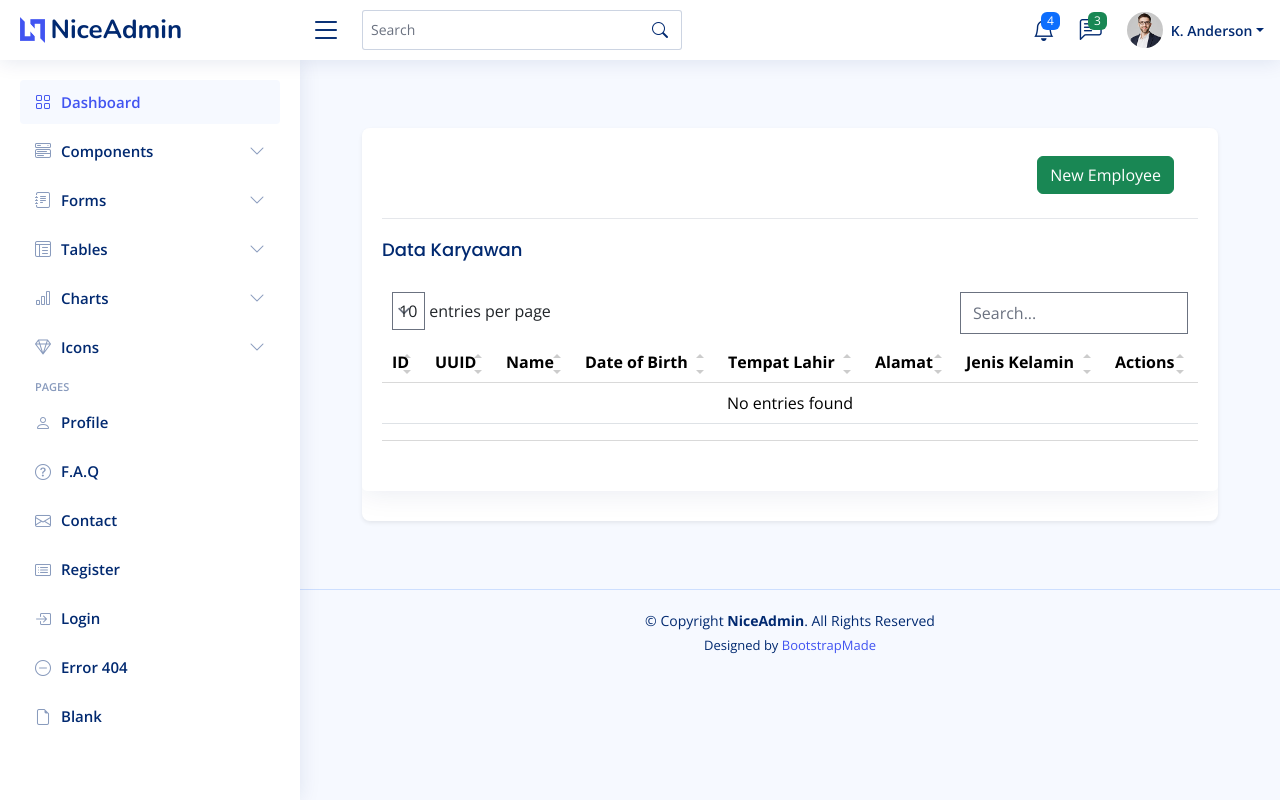
After one commit to yusupfey/HRIS, a Laravel app: page /employees in a window 1280 px wide. The commit adds this page. Run offline with Laravel 12, Linux system fonts and the light colour scheme; a user stored in the database is signed in; data comes from the database, SQL or seed files in the repository; data that the repository does not hold is empty; style sheets or scripts are compiled from the project's sources; parts of the project's set-up code (start-up, migrations or seed data) failed here and were passed over; some libraries are stand-ins or nearby versions.

Commit message:
master karyawan insert update delete

```diff
--- /dev/null
+++ b/app/Http/Controllers/EmployeeController.php
@@ -0,0 +1,66 @@
+<?php
+
+namespace App\Http\Controllers;
+
+use Illuminate\Http\Request;
+use App\Models\Employee;
+
+class EmployeeController extends Controller
+{
+    public function index()
+    {
+        $employees = Employee::all();
+        return view('employees.index', compact('employees'));
+    }
+
+    public function create()
+    {
+        return view('employees.create');
+    }
+
+    public function store(Request $request)
+    {
+        $request->validate([
+            'uuid' => 'required|string|max:16|unique:employees',
+            'name' => 'required|string|max:255',
+            'DOB' => 'required|date',
+            'tempat_lahir' => 'required|string|max:100',
+            'alamat' => 'required|string',
+            'jenis_kelamin' => 'required|integer',
+        ]);
+
+        Employee::create($request->all());
+
+        return redirect()->route('employees.index')->with('success', 'Employee created successfully.');
+    }
+
+    public function edit($id)
+    {
+        $employee = Employee::findOrFail($id);
+        return view('employees.edit', compact('employee'));
+    }
+
+    public function update(Request $request, $id)
+    {
+        $request->validate([
+            'uuid' => 'required|string|max:16|unique:employees,uuid,' . $id,
+            'name' => 'required|string|max:255',
+            'DOB' => 'required|date',
+            'tempat_lahir' => 'required|string|max:100',
+            'alamat' => 'required|string',
+            'jenis_kelamin' => 'required|integer',
+        ]);
+
+        $employee = Employee::findOrFail($id);
+        $employee->update($request->all());
+
+        return redirect()->route('employees.index')->with('success', 'Employee updated successfully.');
+    }
+    public function destroy($id, Request $request)
+    {
+        $employee = Employee::findOrFail($id);
+        $employee->delete();
+
+        return redirect()->route('employees.index')->with('success', 'Employee deleted successfully.');
+    }
+}
--- /dev/null
+++ b/app/Models/Employee.php
@@ -0,0 +1,15 @@
+<?php
+
+namespace App\Models;
+
+use Illuminate\Database\Eloquent\Factories\HasFactory;
+use Illuminate\Database\Eloquent\Model;
+
+class Employee extends Model
+{
+    use HasFactory;
+
+    protected $fillable = [
+        'uuid', 'name', 'DOB', 'tempat_lahir', 'alamat', 'jenis_kelamin', 'inactive_date'
+    ];
+}
--- a/app/Providers/AppServiceProvider.php
+++ b/app/Providers/AppServiceProvider.php
@@ -19,6 +19,6 @@ class AppServiceProvider extends ServiceProvider
      */
     public function boot(): void
     {
-        //
+
     }
 }
--- a/package.json
+++ b/package.json
@@ -13,6 +13,6 @@
         "laravel-vite-plugin": "^1.0",
         "postcss": "^8.4.31",
         "tailwindcss": "^3.1.0",
-        "vite": "^5.0"
+        "vite": "^5.3.4"
     }
 }
--- /dev/null
+++ b/resources/views/employees/index.blade.php
@@ -0,0 +1,86 @@
+<x-main-layout>
+
+    <div class="py-12">
+        <div class="max-w-7xl mx-auto sm:px-6 lg:px-8">
+            <div class="bg-white dark:bg-gray-800 overflow-hidden shadow-sm sm:rounded-lg">
+
+
+                <section class="section">
+                    <div class="row">
+                      <div class="col-lg-12">
+
+                        <div class="card">
+                          <div class="card-body">
+                            <div class="p-6 border-b border-gray-200 d-flex justify-content-end mt-1">
+                                <a href="{{ route('employees.create') }}" class="btn btn-success">New Employee</a>
+                            </div>
+                            <h5 class="card-title">Data Karyawan</h5>
+                            <!-- Table with stripped rows -->
+                            <table class="table datatable">
+
+                                <thead>
+                                    <tr>
+                                        <th>ID</th>
+                                        <th>UUID</th>
+                                        <th>Name</th>
+                                        <th>Date of Birth</th>
+                                        <th>Tempat Lahir</th>
+                                        <th>Alamat</th>
+                                        <th>Jenis Kelamin</th>
+                                        <th>Actions</th>
+                                    </tr>
+                                </thead>
+                                <tbody>
+                                    @foreach ($employees as $employee)
+                                        <tr>
+                                            <td>{{ $employee->id }}</td>
+                                            <td>{{ $employee->uuid }}</td>
+                                            <td>{{ $employee->name }}</td>
+                                            <td>{{ $employee->DOB }}</td>
+                                            <td>{{ $employee->tempat_lahir }}</td>
+                                            <td>{{ $employee->alamat }}</td>
+                                            <td>{{ $employee->jenis_kelamin == 1 ? 'Laki-laki' : 'Perempuan' }}</td>
+                                            <td>
+                                                <div class="dropdown">
+                                                    <button class="btn btn-primary dropdown-toggle" type="button" id="dropdownMenuButton{{ $employee->id }}" data-bs-toggle="dropdown" aria-expanded="false">
+                                                        Actions
+                                                    </button>
+                                                    <ul class="dropdown-menu" aria-labelledby="dropdownMenuButton{{ $employee->id }}">
+                                                        <li>
+                                                            <a href="{{ route('employees.edit', $employee->id) }}" class="dropdown-item">
+                                                                Edit
+                                                            </a>
+                                                        </li>
+                                                        <li>
+                                                            <form action="{{ route('employees.destroy', $employee->id) }}" method="POST" style="display:inline;">
+                                                                @csrf
+                                                                <button type="submit" class="dropdown-item" onclick="return confirm('Anda yakin hapus data ini?');">
+                                                                    Delete
+                                                                </button>
+                                                            </form>
+                                                        </li>
+                                                    </ul>
+                                                </div>
+
+                                            </td>
+                                        </tr>
+                                    @endforeach
+                                </tbody>
+                            </table>
+                            <!-- End Table with stripped rows -->
+
+                          </div>
+                        </div>
+
+                      </div>
+                    </div>
+                  </section>
+
+                {{-- <x-primary-button>ngetes</x-primary-button>
+                <button class="btn btn-primary ">ini yang ke 2</button> --}}
+                {{-- <a href="{{ route('employees.create') }}" class="btn btn-success float-right">Create New Employee</a> --}}
+
+            </div>
+        </div>
+    </div>
+</x-main-layout>
--- a/resources/views/layouts/main.blade.php
+++ b/resources/views/layouts/main.blade.php
@@ -26,6 +26,13 @@
   <link href="{{asset('assets/vendor/remixicon/remixicon.css')}}" rel="stylesheet">
   <link href="{{asset('assets/vendor/simple-datatables/style.css')}}" rel="stylesheet">
 
+  <!-- Fonts -->
+  <link rel="preconnect" href="https://fonts.bunny.net">
+  <link href="https://fonts.bunny.net/css?family=figtree:400,500,600&display=swap" rel="stylesheet" />
+
+  <!-- Scripts -->
+  @vite(['resources/css/app.css', 'resources/js/app.js'])
+
   <!-- Template Main CSS File -->
   <link href="{{asset('assets/css/style.css')}}" rel="stylesheet">
 
@@ -45,7 +52,7 @@
 
     <div class="d-flex align-items-center justify-content-between">
       <a href="index.html" class="logo d-flex align-items-center">
-        <img src="{{asset('assets/img/logo.png"')}}' alt="">
+        <img src="{{asset('assets/img/logo.png')}}" alt="">
         <span class="d-none d-lg-block">NiceAdmin</span>
       </a>
       <i class="bi bi-list toggle-sidebar-btn"></i>
--- a/routes/web.php
+++ b/routes/web.php
@@ -1,6 +1,7 @@
 <?php
 
 use App\Http\Controllers\ProfileController;
+use App\Http\Controllers\EmployeeController;
 use Illuminate\Support\Facades\Route;
 
 Route::get('/', function () {
@@ -17,4 +18,20 @@ Route::middleware('auth')->group(function () {
     Route::delete('/profile', [ProfileController::class, 'destroy'])->name('profile.destroy');
 });
 
+
+// Route::get('/employees', [EmployeeController::class, 'index'])->name('employees.index');
+// Route::get('/employees/create', [EmployeeController::class, 'create'])->name('employees.create');
+// Route::post('/employees', [EmployeeController::class, 'store'])->name('employees.store');
+// Route::get('/employees/{id}/edit', [EmployeeController::class, 'edit'])->name('employees.edit');
+// Route::post('/employees/{id}', [EmployeeController::class, 'update'])->name('employees.update');
+
+Route::middleware(['auth'])->group(function () {
+    Route::get('/employees', [EmployeeController::class, 'index'])->name('employees.index');
+    Route::get('/employees/create', [EmployeeController::class, 'create'])->name('employees.create');
+    Route::post('/employees', [EmployeeController::class, 'store'])->name('employees.store');
+    Route::get('/employees/{id}/edit', [EmployeeController::class, 'edit'])->name('employees.edit');
+    Route::post('/employees/{id}', [EmployeeController::class, 'update'])->name('employees.update');
+    Route::post('/employees/{id}/delete', [EmployeeController::class, 'destroy'])->name('employees.destroy');
+});
+
 require __DIR__.'/auth.php';
```
Also changed, not shown: resources/views/employees/create.blade.php (added, +97 -0 lines), resources/views/employees/edit.blade.php (added, +97 -0 lines), database/migrations/2024_07_22_000000_create_employees_table.php (added), database/migrations/2024_07_25_073930_create_users_table.php (added), package-lock.json.
